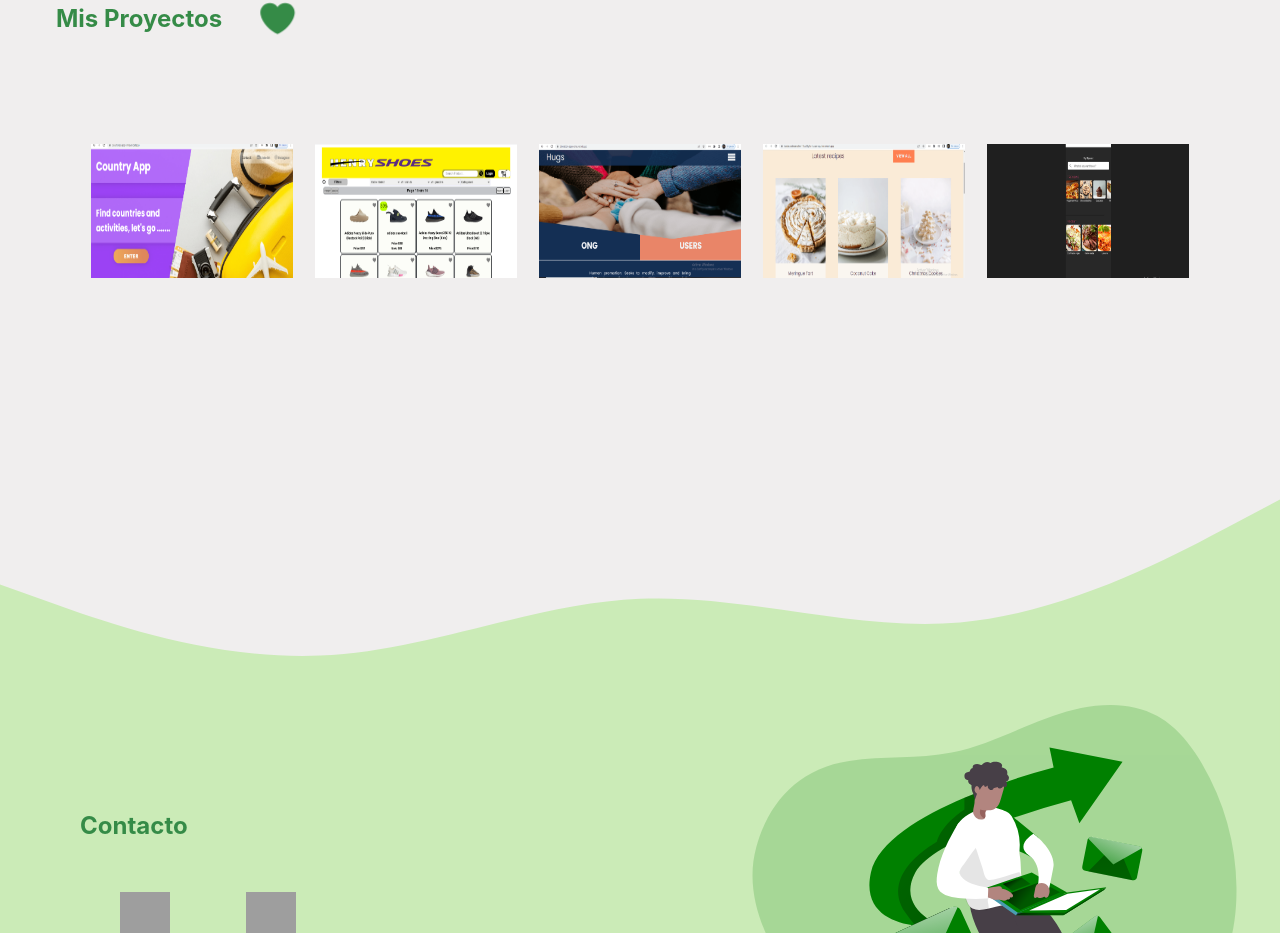
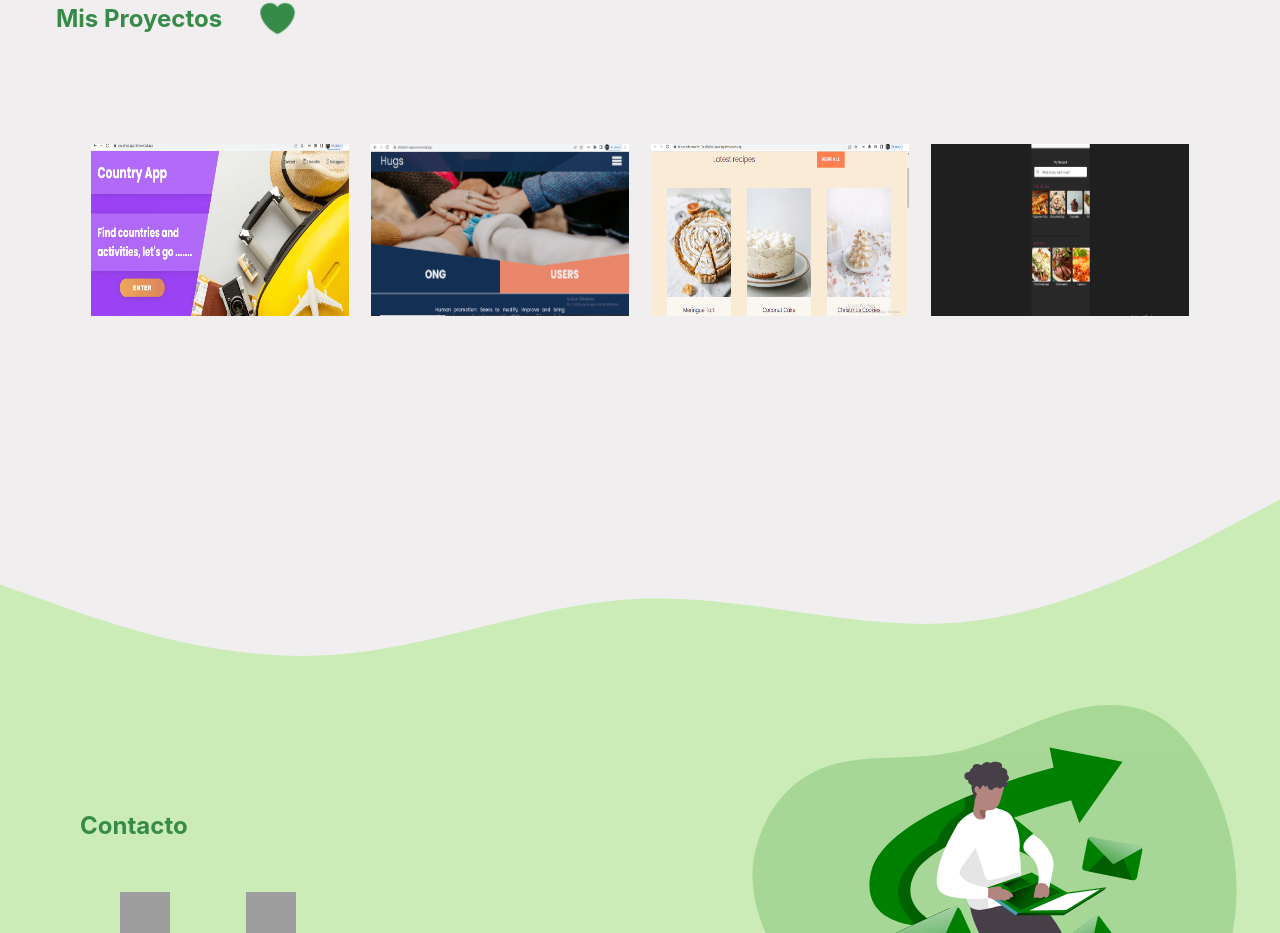
Before and after one commit to Lucas-aquiles/portafolio, a Next.js app: page / in a window 1280 px wide. Shown: the part 1838-2771 px from the top of the page. Built offline with nearby package versions, Linux system fonts and the light colour scheme; grey boxes are pictures that could not be loaded.

Commit message:
add changes

```diff
--- a/components/articlethree/articlethree.js
+++ b/components/articlethree/articlethree.js
@@ -41,13 +41,13 @@ export default function ArticleThree() {
         "Aplicacion web que permite buscar países y sus actividades. Se desarrollo el cliente con React, y se manejaron los estados con Redux. El servidor fue diseñado con Express, el ORM utilizado  es Sequelize y por ultimo la base de dato es Postgressql. ",
       addres: screenOne,
     },
-    {
-      git: "https://github.com/fedesiri/HenryShoesPF",
-      deploy: "https://client-henryshoes.vercel.app/",
-      title: "Eccomerce Shoes",
-      description: "Aplicación web eccomerce, que permite mostrar y comprar los productos con Paypal. Me encargue de los componetes funcionales de Front End con React y Redux , Redux Persist. Desarrolle algunas rutas y sus controllers en el Back ",
-      addres: screenTwo,
-    },
+    // {
+    //   git: "https://github.com/fedesiri/HenryShoesPF",
+    //   deploy: "https://client-henryshoes.vercel.app/",
+    //   title: "Eccomerce Shoes",
+    //   description: "Aplicación web eccomerce, que permite mostrar y comprar los productos con Paypal. Me encargue de los componetes funcionales de Front End con React y Redux , Redux Persist. Desarrolle algunas rutas y sus controllers en el Back ",
+    //   addres: screenTwo,
+    // },
 
     {
       git: "https://github.com/Lucas-aquiles/Donation-App",
```
